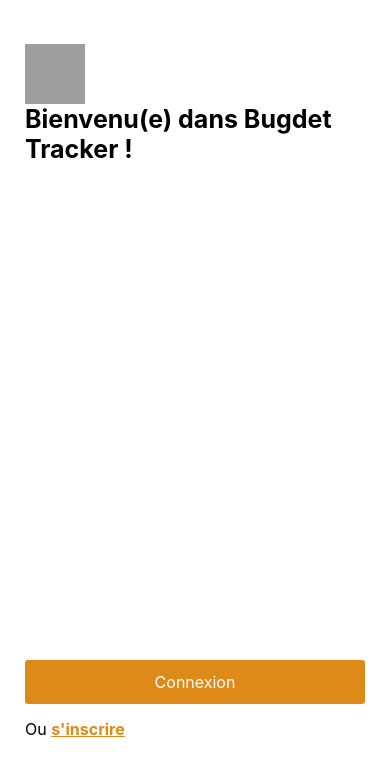
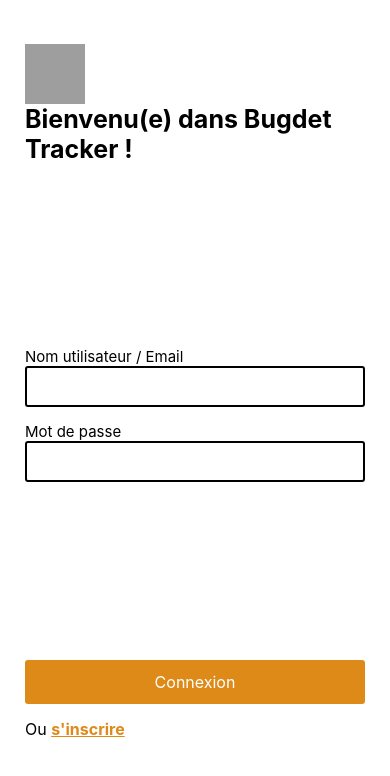
Before and after one commit to guerin-jerome/budget-tracker-mobile-app, a React Native app: screen / in a window 390 px wide. Shown: the top 776 px of the page. Built offline with nearby package versions, Linux system fonts and the light colour scheme; grey boxes are pictures that could not be loaded.

Commit message:
feat(login): finished view

```diff
--- a/features/authentication/components/Login.tsx
+++ b/features/authentication/components/Login.tsx
@@ -1,3 +1,23 @@
 import React from 'react';
+import {Text, TextInput, View} from 'react-native';
+import {loginElementStyles} from './styles';
 
-export const Login = () => <></>;
+const {label, input} = loginElementStyles;
+
+export const Login = () => (
+  <>
+    <View>
+      <Text style={label}>Nom utilisateur / Email</Text>
+      <TextInput style={input} />
+    </View>
+    <View>
+      <Text style={label}>Mot de passe</Text>
+      <TextInput
+        style={input}
+        autoComplete="current-password"
+        textContentType="password"
+        secureTextEntry
+      />
+    </View>
+  </>
+);
--- a/features/authentication/components/styles.ts
+++ b/features/authentication/components/styles.ts
@@ -18,6 +18,7 @@ const authenticationContainerStyles = StyleSheet.create({
   },
   body: {
     // backgroundColor: 'green',
+    justifyContent: 'center',
     flex: 3,
   },
   footer: {
@@ -67,7 +68,17 @@ const authenticationElementStyles = StyleSheet.create({
 
 const loginContainerStyles = StyleSheet.create({});
 
-const loginElementStyles = StyleSheet.create({});
+const loginElementStyles = StyleSheet.create({
+  label: {
+    fontSize: 15,
+  },
+  input: {
+    borderRadius: 3,
+    borderWidth: 2,
+    padding: 10,
+    marginBottom: 15,
+  },
+});
 
 export {
   authenticationContainerStyles,
```
